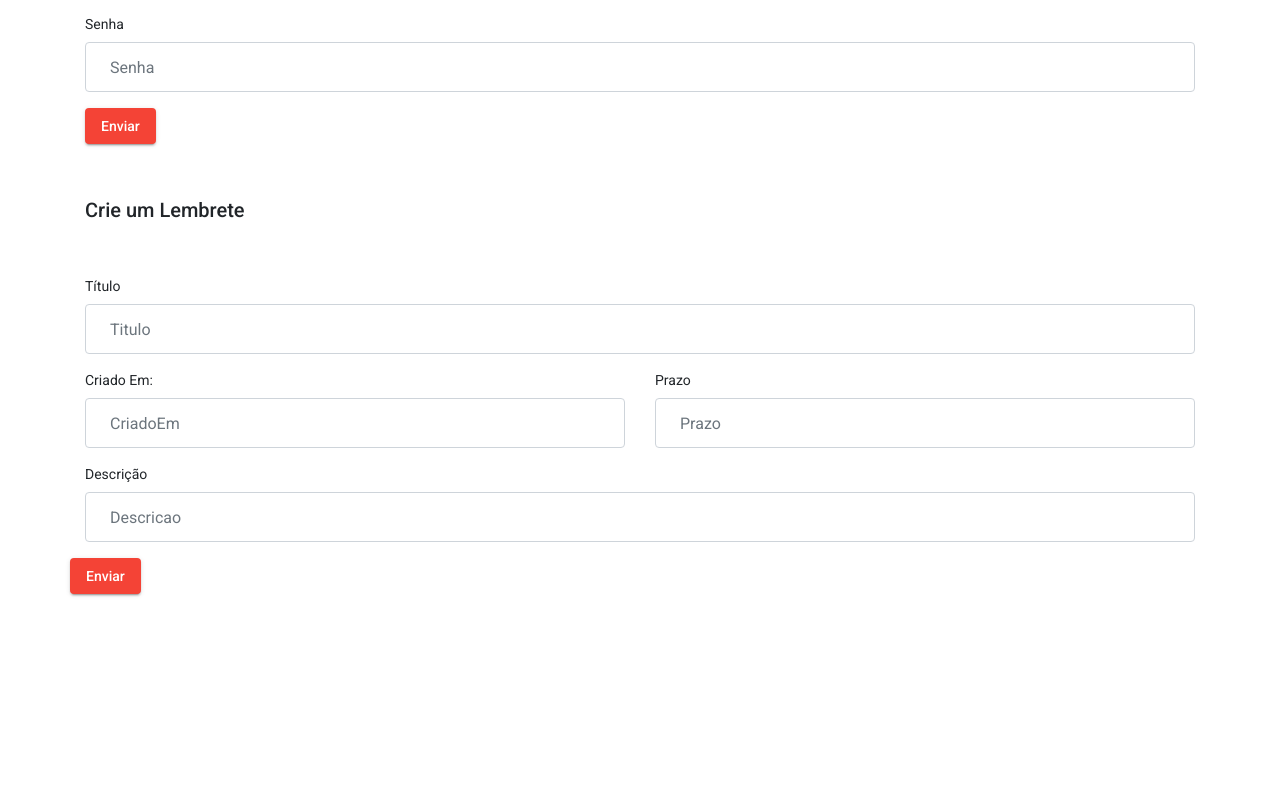
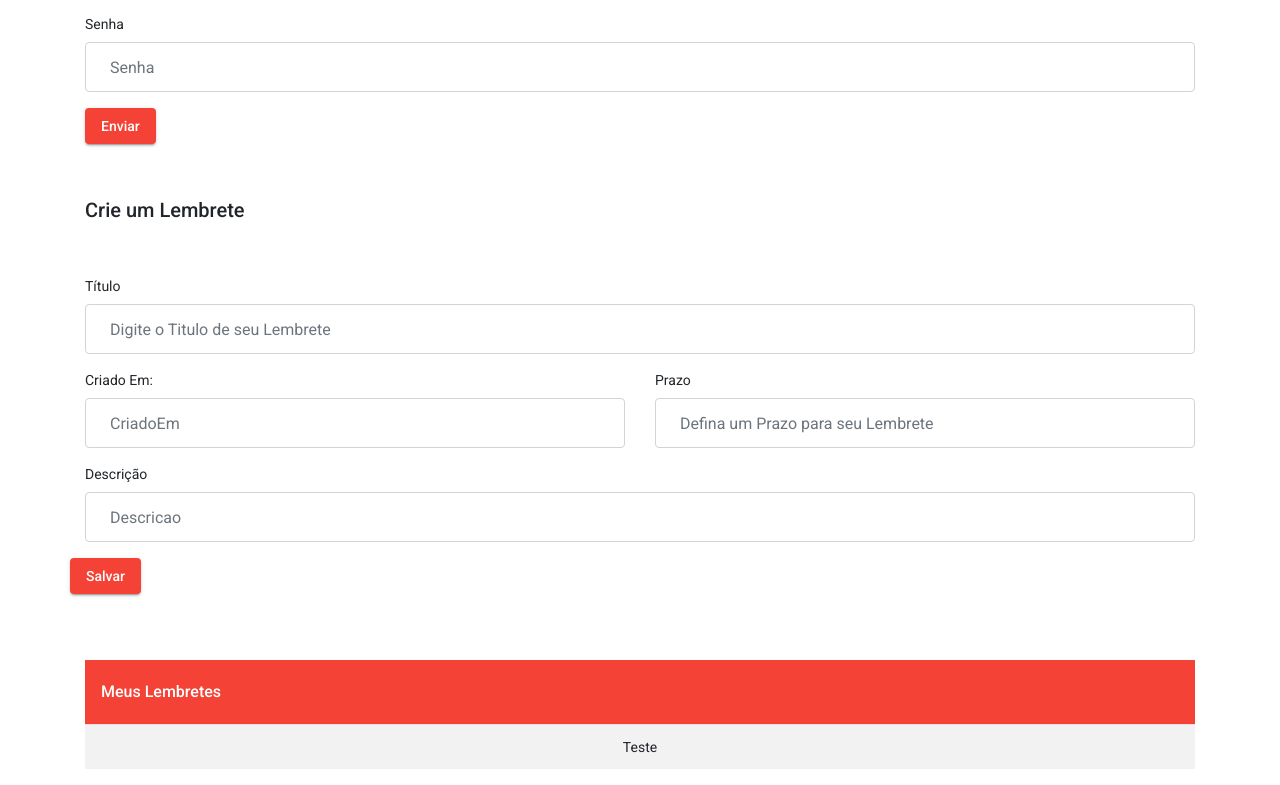
Before and after one commit to dvolpatobr/Anota-Ai-Angular, an Angular app: page / in a window 1280 px wide. Shown: the part 2459-3244 px from the top of the page. Before the commit the page ends 3053 px from the top, so only its background shows below. Built offline with nearby package versions, Linux system fonts and the light colour scheme.

Commit message:
Construindo caixa de Meus Lembretes no lembrete.component.html

```diff
--- a/src/app/app.module.ts
+++ b/src/app/app.module.ts
@@ -13,6 +13,7 @@ import {MatCardModule} from '@angular/material/card';
 import {MatGridListModule} from '@angular/material/grid-list';
 import { HomeComponent } from './home/home.component';
 import {MatTabsModule} from '@angular/material/tabs';
+
 
 @NgModule({
   declarations: [
--- a/src/app/lembrete/lembrete.component.html
+++ b/src/app/lembrete/lembrete.component.html
@@ -4,27 +4,29 @@
 
   <div class="row">
     <div class="form-group col-12">
-        <label for="nomeInput">Título</label>
-        <input id="nomeInput" type="text" placeholder="Titulo" class="form-control p-4" name="nome">
+      <label for="tituloInputText">Título</label>
+      <input id="tituloInputText" type="text" placeholder="Digite o Titulo de seu Lembrete" class="form-control p-4"
+        name="nome">
     </div>
   </div>
 
   <div class="row">
 
     <div class="form-group col-md-6">
-        <label for="foneInput">Criado Em:</label>
-        <input id="foneInput" type="text" placeholder="CriadoEm" class="form-control p-4" name="fone">
+      <label for="criadoemInput">Criado Em:</label>
+      <input id="criadoemInputText" type="text" placeholder="CriadoEm" class="form-control p-4" name="fone">
     </div>
 
     <div class="form-group col-md-6">
-        <label for="foneInput">Prazo</label>
-        <input id="foneInput" type="text" placeholder="Prazo" class="form-control p-4" name="fone">
+      <label for="prazoInput">Prazo</label>
+      <input id="prazoInputText" type="text" placeholder="Defina um Prazo para seu Lembrete" class="form-control p-4"
+        name="fone">
     </div>
 
 
     <div class="form-group col-md-12">
-        <label for="emailInput">Descrição</label>
-        <input type="text" id="emailInput" placeholder="Descricao" class="form-control p-4" name="email">
+      <label for="descricaoInput">Descrição</label>
+      <input type="text" id="descricaolInputText" placeholder="Descricao" class="form-control p-4" name="email">
     </div>
 
     <div class="row">
@@ -32,9 +34,27 @@
         <section>
           <div class="example-button-row">
 
-              <button mat-raised-button color="warn">Enviar</button>
+            <button mat-raised-button color="warn">Salvar</button>
 
           </div>
         </section>
       </div>
     </div>
+  </div>
+
+  <div class="row">
+    <div class="col-12">
+      <table class="table table-striped table-hover mt-3">
+        <thead>
+            <mat-toolbar color="warn" style="font-size: medium; margin-top: 50px;">Meus Lembretes</mat-toolbar>
+        </thead>
+        <tbody>
+          <tr>
+            <td class="text-center"> Teste</td>
+          </tr>
+        </tbody>
+      </table>
+    </div>
+  </div>
+
+</div>
```
Lines whose indentation alone changed are shown as unchanged.
